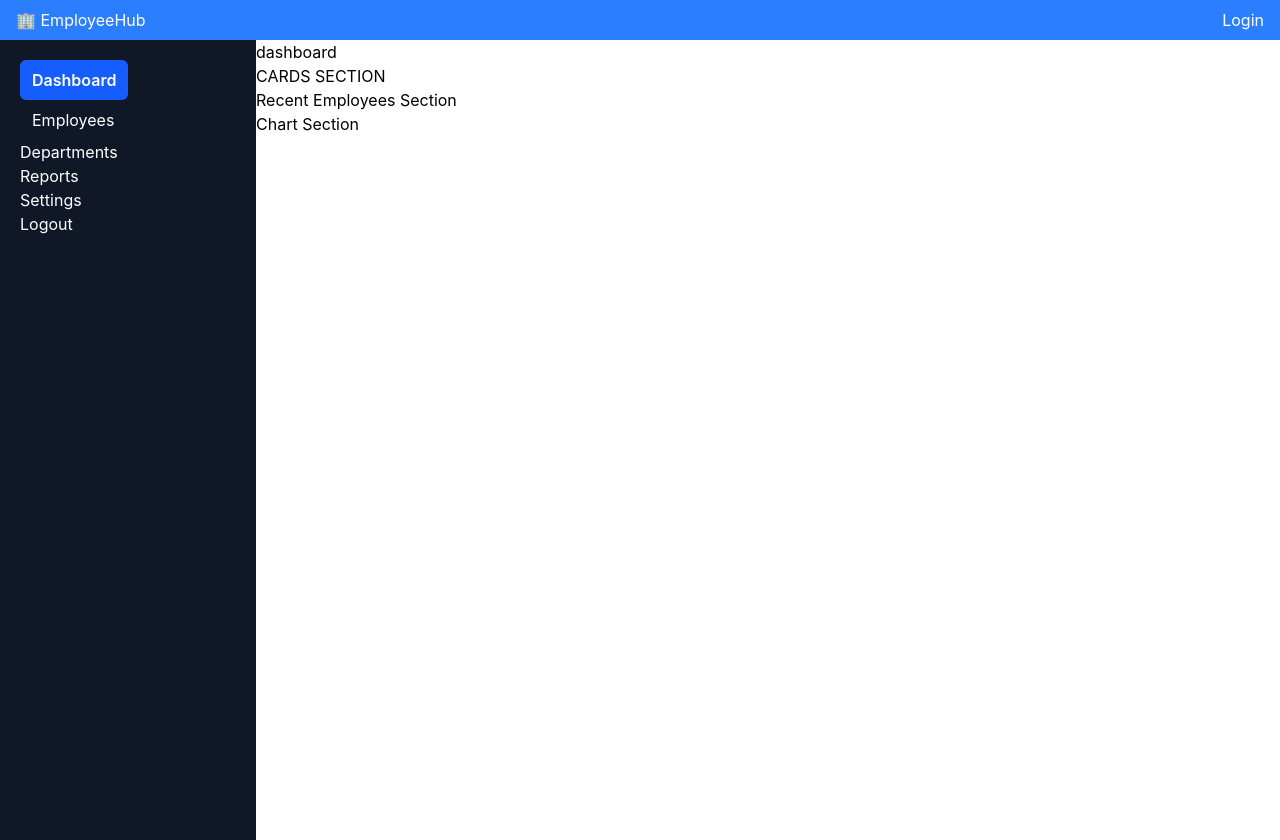
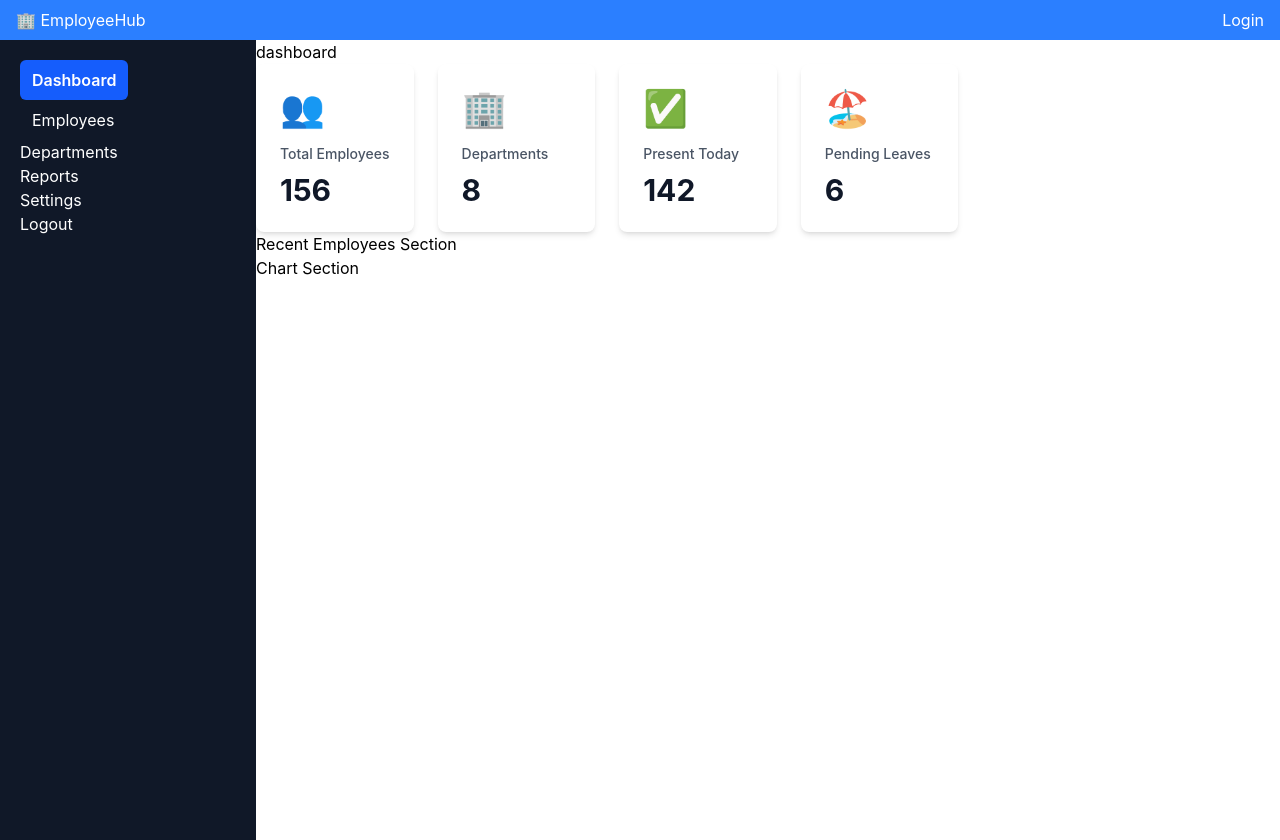
Before and after one commit to arun-devs/Employee-Mangement-System, a React (Vite) app: page /dashboard in a window 1280 px wide. Built offline with nearby package versions, Linux system fonts and the light colour scheme.

Commit message:
emplyee dshboard

```diff
--- a/src/components/dashboard/DashboardCard.jsx
+++ b/src/components/dashboard/DashboardCard.jsx
@@ -0,0 +1,17 @@
+const DashboardCard=({icon,title,value})=>{
+
+return(
+
+
+
+     <div className="bg-white rounded-lg shadow-md p-6">
+        <div className="text-4xl">{icon}</div>
+        <h3 className="mt-4 text-gray-600 text-sm font-medium">{title}</h3>
+        <p className="mt-2 text-3xl font-bold text-gray-900">{value}</p>
+    </div>
+
+)
+
+}
+
+export default DashboardCard
--- a/src/pages/Dashboard.jsx
+++ b/src/pages/Dashboard.jsx
@@ -1,11 +1,34 @@
+import DashboardCard from "../components/dashboard/DashboardCard"
 const Dashboard=()=>{
     return(
         <>
         <section>
             <h1>dashboard</h1>
         </section>
-         <section>
-            <h1>CARDS SECTION</h1>
+         <section className="grid grid-cols-1 md:grid-cols-2 xl:grid-cols-4 gap-6">
+           <DashboardCard
+                icon="👥"
+                title="Total Employees"
+                value={156}
+            />
+
+            <DashboardCard
+                icon="🏢"
+                title="Departments"
+                value={8}
+            />
+
+            <DashboardCard
+                icon="✅"
+                title="Present Today"
+                value={142}
+            />
+
+            <DashboardCard
+                icon="🏖️"
+                title="Pending Leaves"
+                value={6}
+            />
         </section>
         <section>
             Recent Employees Section
```
